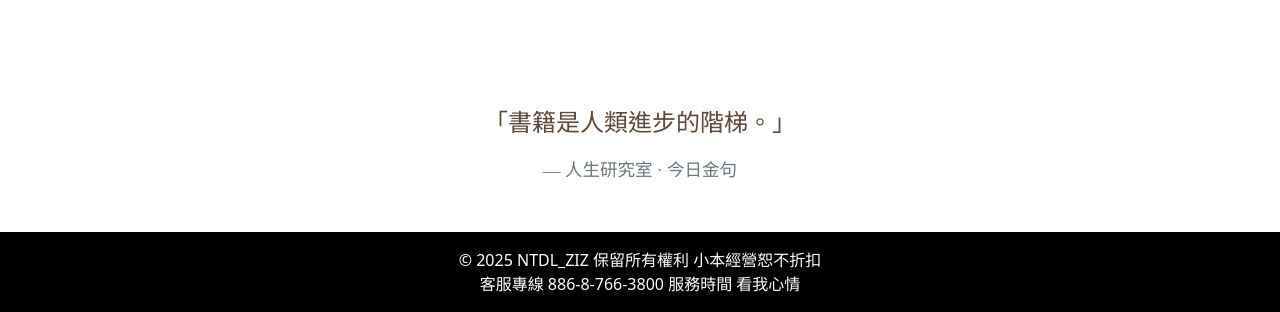
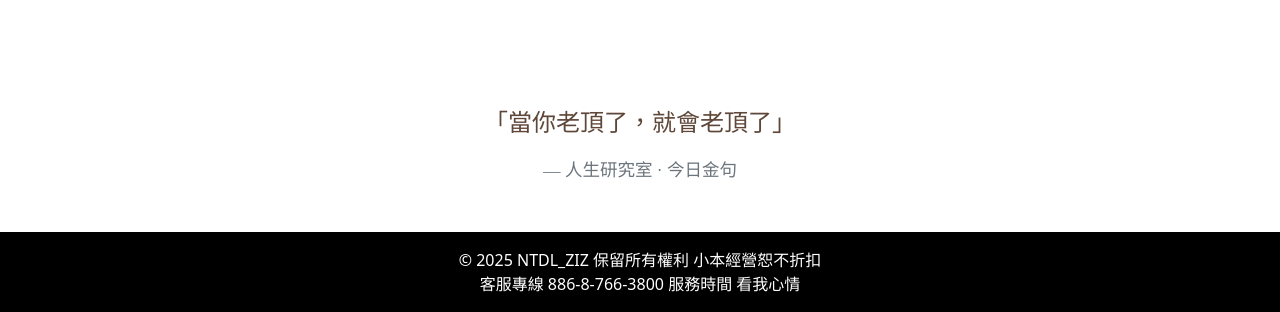
Before and after one commit to ziz03/database_class, a PHP site: page / in a window 1280 px wide. Shown: the part 848-1160 px from the top of the page. Run offline with PHP 8.4, Linux system fonts and the light colour scheme; data that the repository does not hold is empty; some libraries are stand-ins or nearby versions.

Commit message:
write readme

```diff
--- a/index.php
+++ b/index.php
@@ -131,7 +131,8 @@ require_once 'action/common.php';
         "在文字之間，我們練習成為更好的人。",
         "閱讀使靈魂發光，使見識增長。",
         "書籍是人類進步的階梯。",
-        "人間的黑夜靠燈火點燃，人心的黑夜靠書本點燃。"
+        "人間的黑夜靠燈火點燃，人心的黑夜靠書本點燃。",
+        "當你老頂了，就會老頂了"
     ];
     $randomQuote = $quotes[array_rand($quotes)];
     ?>
```
Also changed, not shown: README.md.
